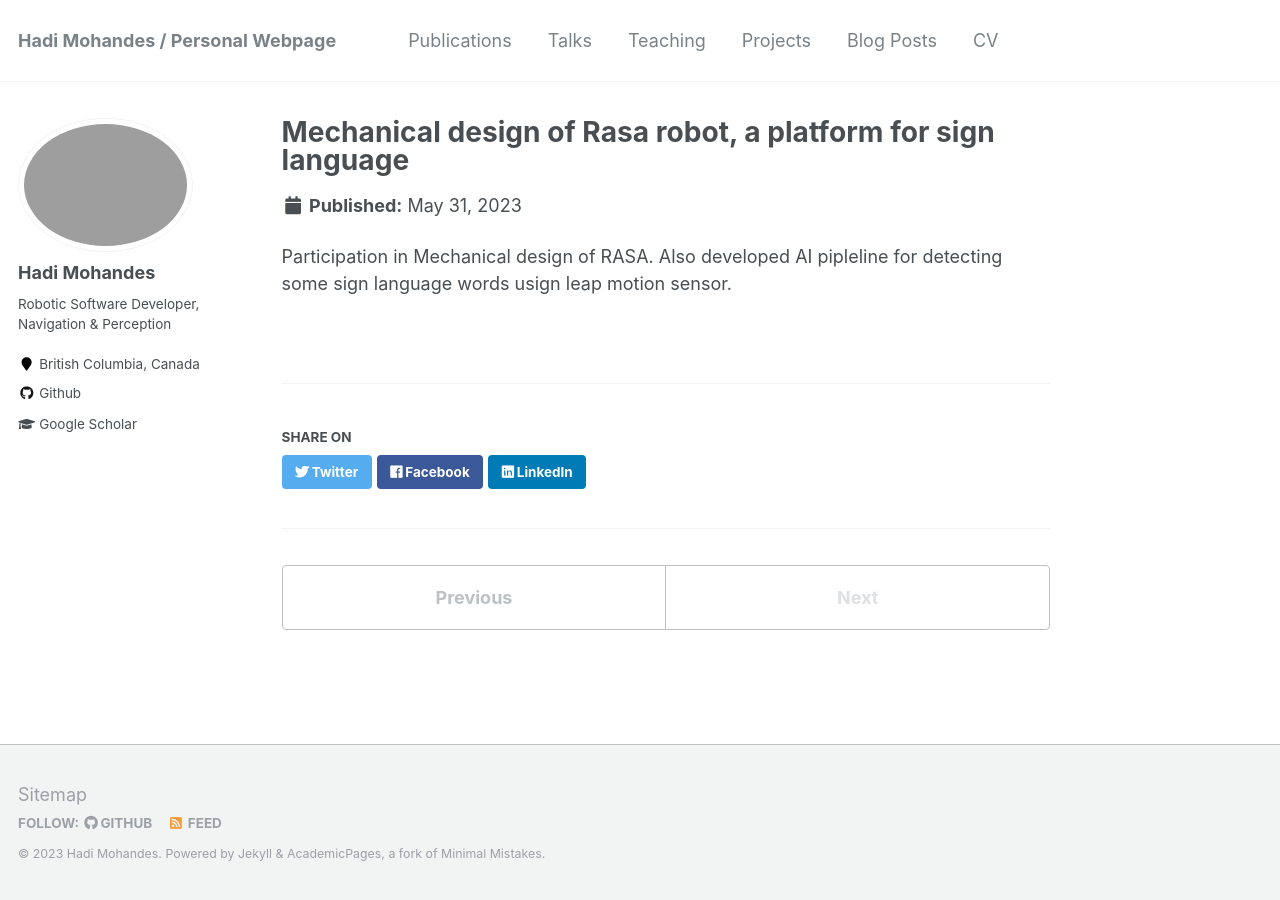
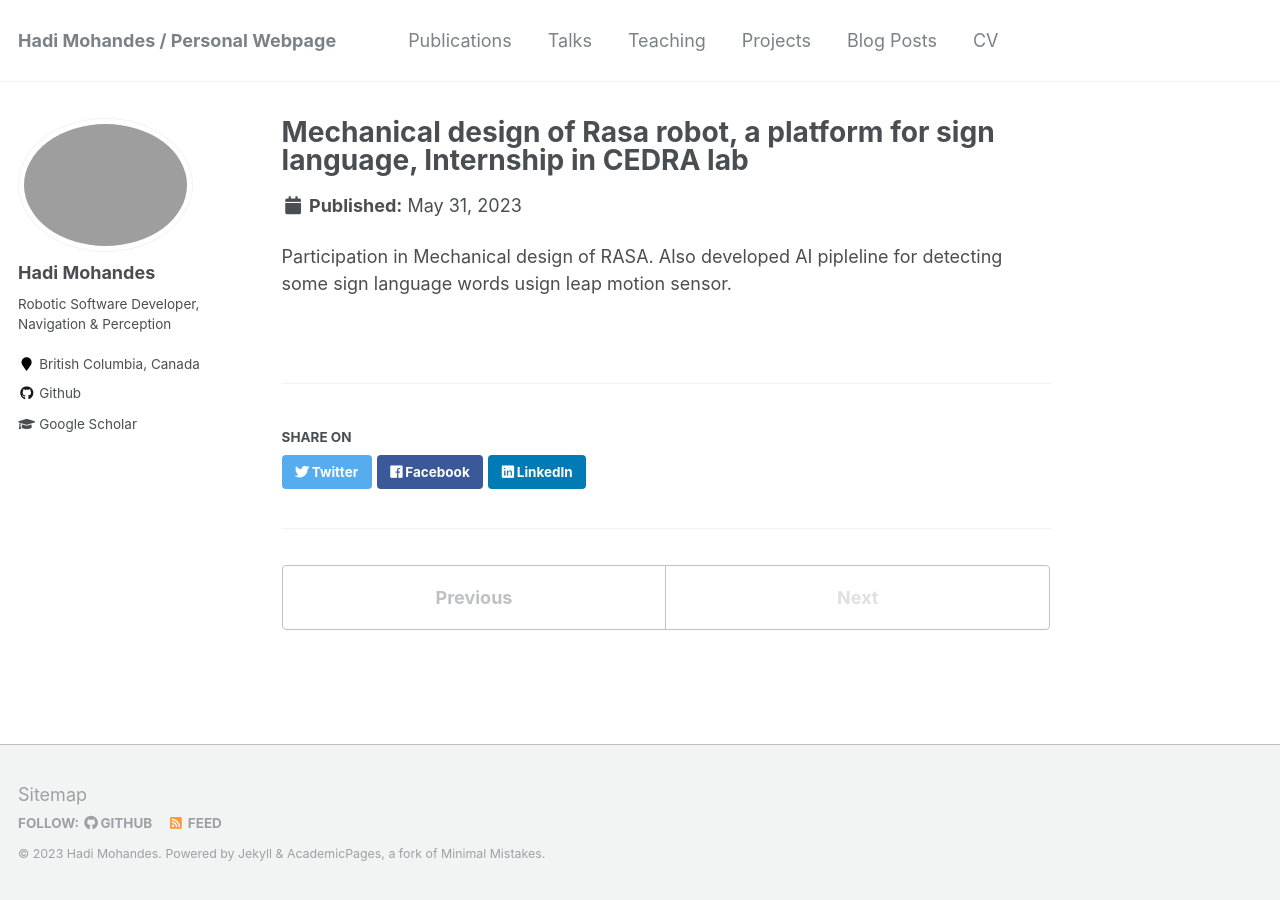
Before and after one commit to hadimohandes/hadimohandes.github.io, a Jekyll site: the page built from _portfolio/portfolio-3.md, in a window 1280 px wide. Built offline with Jekyll 4.4.1, drawn with Linux system fonts in a browser that asks for light colours.

Commit message:
Update portfolio-3.md

```diff
--- a/_portfolio/portfolio-3.md
+++ b/_portfolio/portfolio-3.md
@@ -1,5 +1,5 @@
 ---
-title: "Mechanical design of Rasa robot, a platform for sign language "
+title: "Mechanical design of Rasa robot, a platform for sign language, Internship in CEDRA lab "
 excerpt: "<br/><img src='/images/portfolio-3.png'><br/>"
 collection: portfolio
 ---
```
